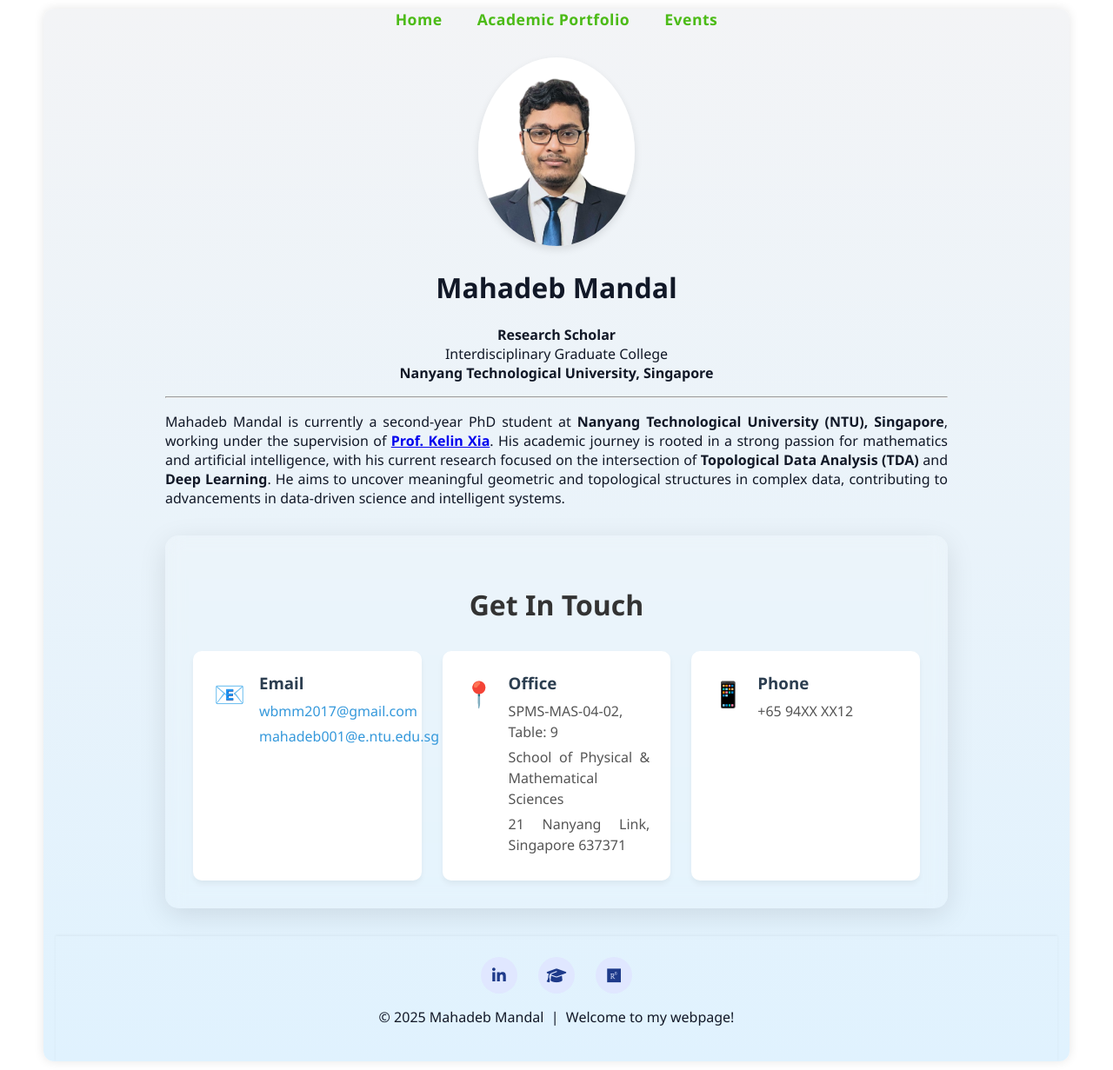
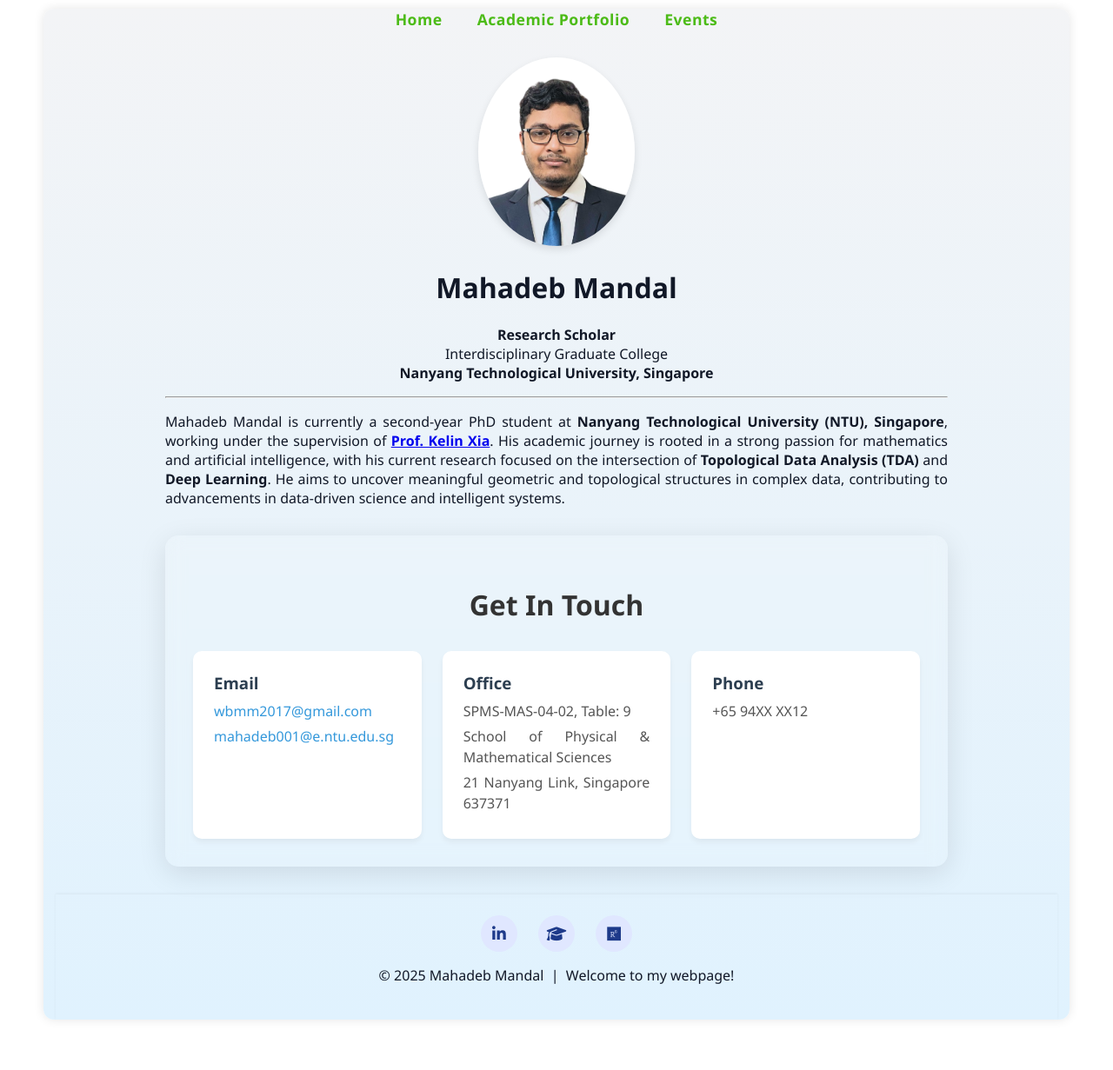
Before and after one commit to mahadeb-ai/mahadeb-ai.github.io, a Jekyll site: the page built from index.md, in a window 1280 px wide. Shown: the whole page at 87% size. Built offline with Jekyll 4.4.1, drawn with Linux system fonts in a browser that asks for light colours; after the commit the page ends 1183 px from its top, so only the background shows below that.

Commit message:
Update index.md

```diff
--- a/index.md
+++ b/index.md
@@ -21,21 +21,15 @@
 <section class="contact-section">
   <h2 class="section-title">Get In Touch</h2>
   <div class="contact-container">
-    <!-- Email Card -->
-    <div class="contact-card email-card">
-      <div class="contact-icon">📧</div>
+    <div class="contact-card">
       <div class="contact-details">
         <h3>Email</h3>
-        <div class="email-wrapper">
-          <a href="mailto:wbmm2017@gmail.com" class="contact-link">wbmm2017@gmail.com</a>
-          <a href="mailto:mahadeb001@e.ntu.edu.sg" class="contact-link">mahadeb001@e.ntu.edu.sg</a>
-        </div>
+        <a href="mailto:wbmm2017@gmail.com" class="contact-link">wbmm2017@gmail.com</a>
+        <a href="mailto:mahadeb001@e.ntu.edu.sg" class="contact-link">mahadeb001@e.ntu.edu.sg</a>
       </div>
     </div>
 
-    <!-- Office Card -->
     <div class="contact-card">
-      <div class="contact-icon">📍</div>
       <div class="contact-details">
         <h3>Office</h3>
         <p>SPMS-MAS-04-02, Table: 9</p>
@@ -44,9 +38,7 @@
       </div>
     </div>
 
-    <!-- Phone Card -->
     <div class="contact-card">
-      <div class="contact-icon">📱</div>
       <div class="contact-details">
         <h3>Phone</h3>
         <p>+65 94XX XX12</p>
```
